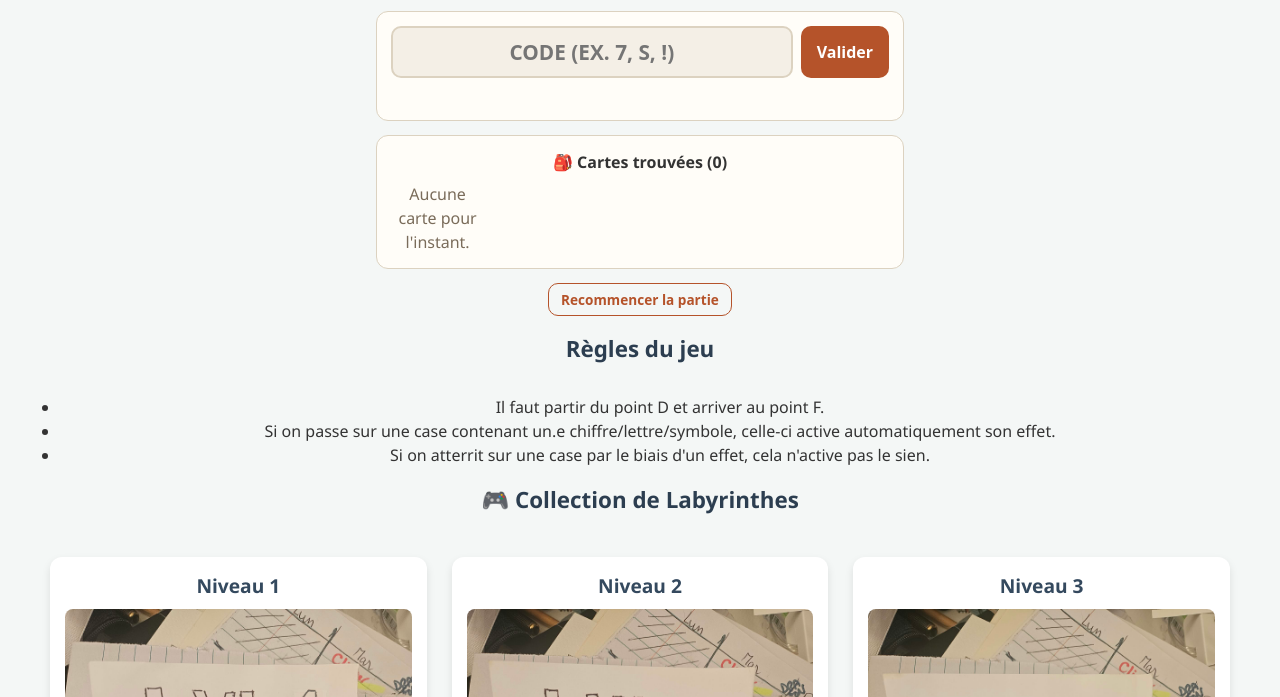
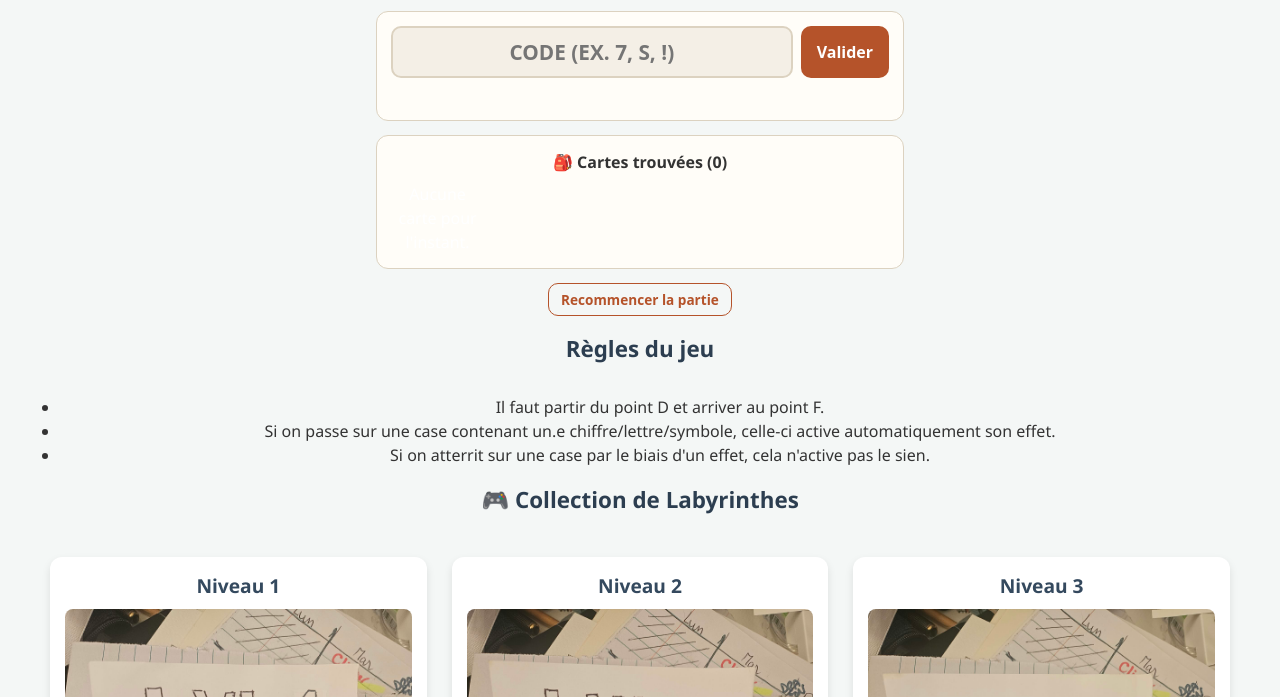
Before and after one commit to lgrangaud/Labyrinthe, a plain HTML site: page index.html in a window 1280 px wide. Shown: the part 103-800 px from the top of the page. Drawn offline with Linux system fonts and the light colour scheme.

Commit message:
Update index.html

```diff
--- a/index.html
+++ b/index.html
@@ -5,8 +5,8 @@
 <meta name="viewport" content="width=device-width, initial-scale=1, viewport-fit=cover">
 <title>Labyrinthe</title>
 <style>
-:root{--bg:#f4efe6;--card:#fffdf8;--ink:#ffffff;--mut:#7a6c5a;--acc:#b5532a;--line:#dcd2c0;box-sizing:border-box;padding-top:env(safe-area-inset-top,0px);padding-bottom:env(safe-area-inset-bottom,0px)}
-@media (prefers-color-scheme:dark){:root:not([data-theme="light"]){--bg:#1b1712;--card:#262019;--ink:#ffffff;--mut:#a89a85;--acc:#e08a5c;--line:#3a3227}}
+:root{--bg:#f4efe6;--card:#fffdf8;--ink:#ffffff;--mut:#ffffff;--acc:#b5532a;--line:#dcd2c0;box-sizing:border-box;padding-top:env(safe-area-inset-top,0px);padding-bottom:env(safe-area-inset-bottom,0px)}
+@media (prefers-color-scheme:dark){:root:not([data-theme="light"]){--bg:#1b1712;--card:#262019;--ink:#ffffff;--mut:#ffffff;--acc:#e08a5c;--line:#3a3227}}
 :root[data-theme="dark"]{--bg:#1b1712;--card:#262019;--ink:#ffffff;--mut:#a89a85;--acc:#e08a5c;--line:#3a3227}
 html{scroll-padding-top:env(safe-area-inset-top,0px)}
 *{box-sizing:border-box}
```
